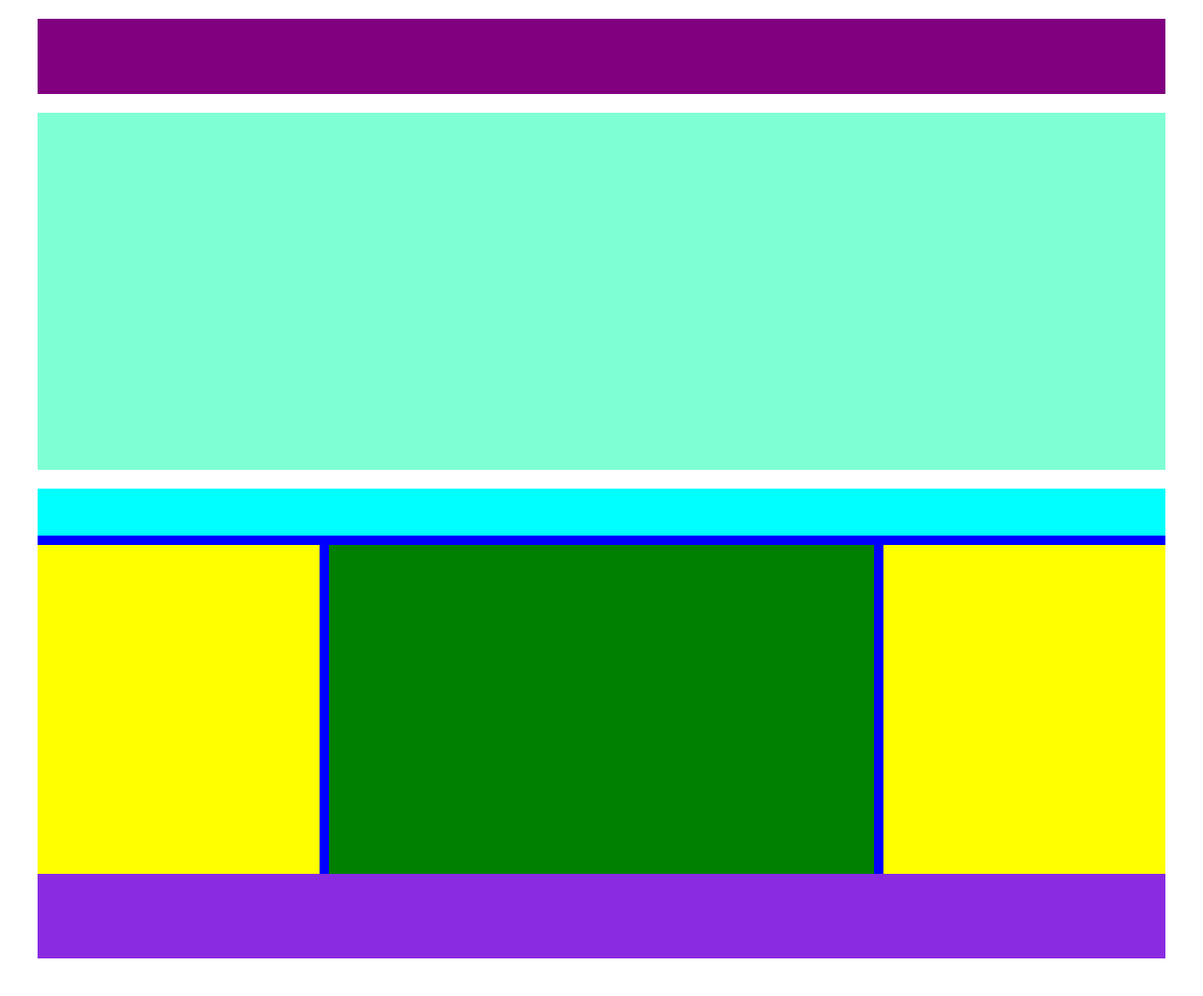
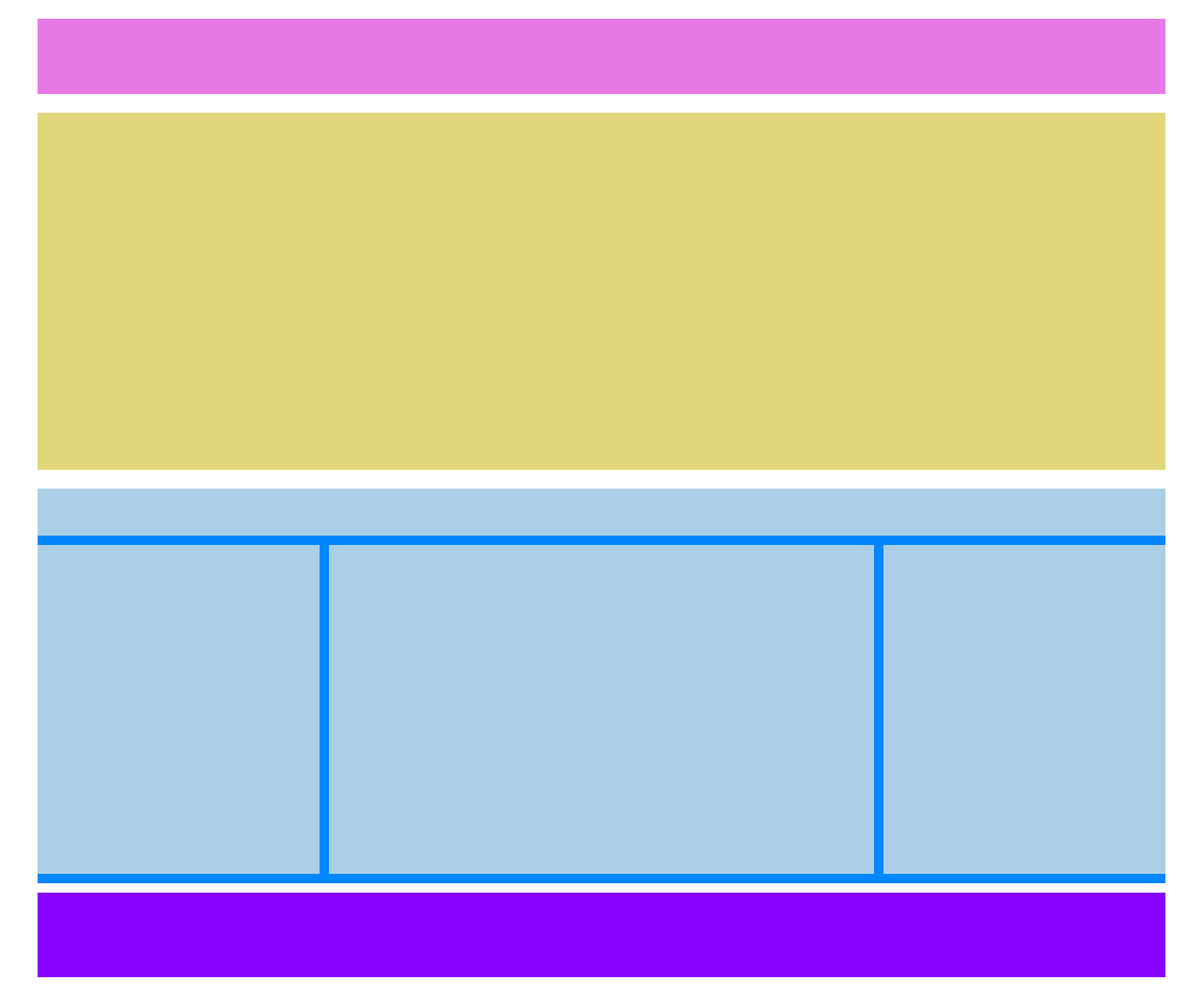
Before and after one commit to DomenicoGalileo88/htmlcss-struttura-wp, a plain HTML site: page index.html in a window 1280 px wide. Shown: the whole page at 94% size. Drawn offline with Linux system fonts and the light colour scheme.

Commit message:
final commit

```diff
--- a/css/style.css
+++ b/css/style.css
@@ -2,7 +2,6 @@
     margin: 0;
     padding: 0;
     box-sizing: border-box;
-
 }
 
 .container{
@@ -13,18 +12,18 @@
 /* Header */
 header{
     height: 100px;
-    background-color: purple;
+    background-color: #E579E6;
     border-bottom: 20px solid white;
 }
 
 /* Main */
 main{
-    height: 800px;
+    height: 820px;
 }
 
 .content_img{
     height: 400px;
-    background-color: aquamarine;
+    background-color: #E1D67A;
     border-bottom: 20px solid white;
 
 }
@@ -38,16 +37,16 @@ main{
 
 .title_article{
     height: 50px;
-    background-color: aqua;
+    background-color: #ABCFE7;
 }
 
 /* Content article */
 .content_article{
     width: 100%;
     height: 350px;
-    background-color: orange;
-    border-top: 10px solid blue;
-    border-bottom: 10px solid blue;
+    background-color:  #ABCFE7;
+    border-top: 10px solid #0086FF;
+    border-bottom: 10px solid #0086FF;
 }
 
 .clearfix{
@@ -59,26 +58,22 @@ main{
 aside{
     width: 300px;
     height: 350px;
-    background-color: yellow;
+    background-color:  #ABCFE7;
     float: left;
 }
 
 .content{
-    background-color:green;
-    border-left: 10px solid blue;
-    border-right: 10px solid blue;
+    background-color: #ABCFE7;
+    border-left: 10px solid#0086FF;
+    border-right: 10px solid #0086FF;
     width: 600px;
     height:350px ;
     float: left;
 }
 
-
-
-
-
 /* Footer */
 footer{
     height: 100px;
-    background-color: blueviolet;
+    background-color:#8801FE;
     border-top: 10px solid white;
 }
```
